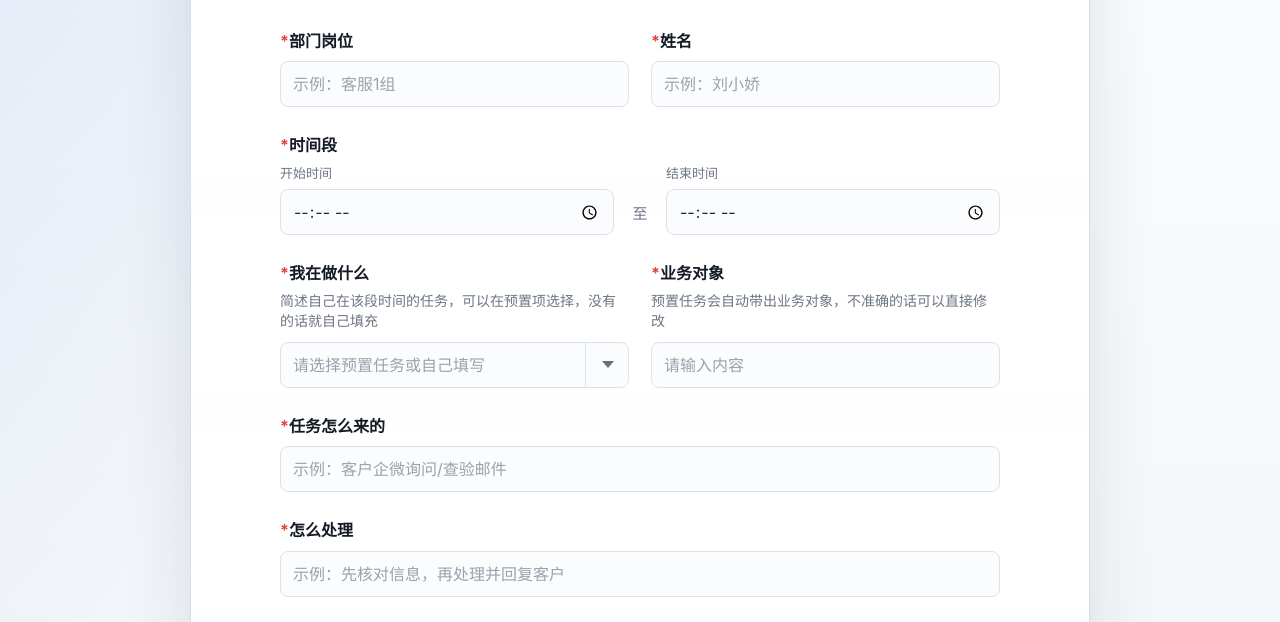
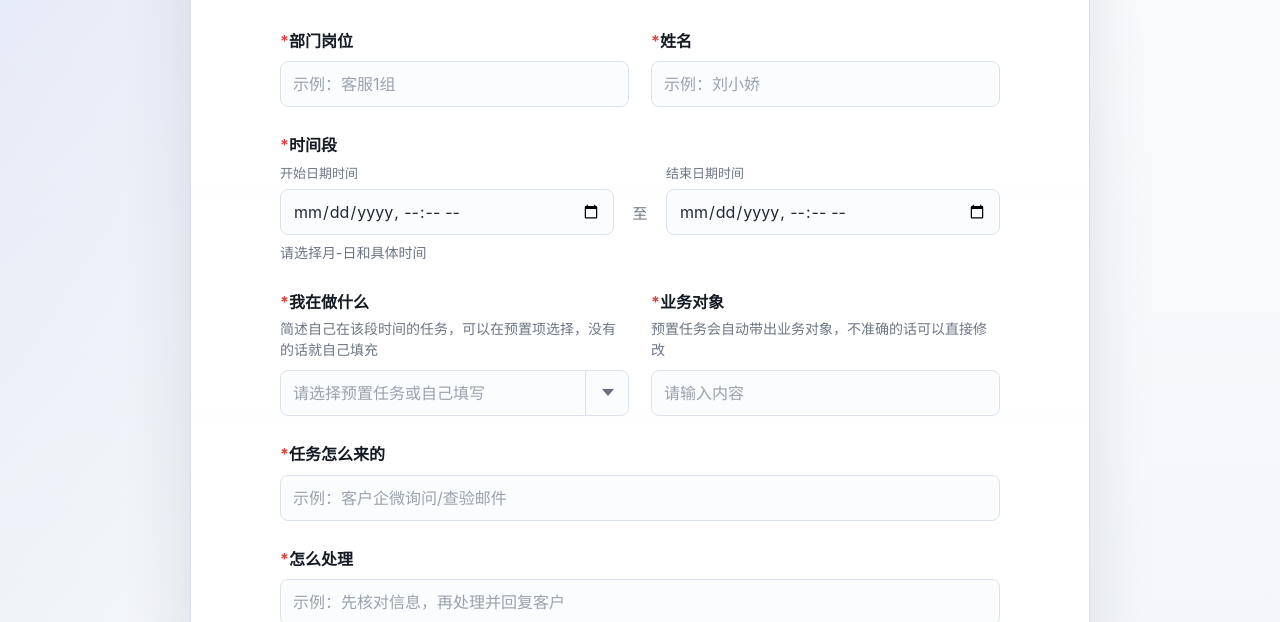
Before and after one commit to l2636573915-art/muqiao-hub, a plain HTML site: page index.html in a window 1280 px wide. Shown: the part 172-794 px from the top of the page. Drawn offline with Linux system fonts and the light colour scheme.

Commit message:
Add date to time range inputs

```diff
--- a/index.html
+++ b/index.html
@@ -30,15 +30,16 @@
           <label><span class="required">*</span>时间段</label>
           <div class="time-range">
             <div class="time-unit">
-              <span class="time-caption">开始时间</span>
-              <input id="startTime" name="startTime" type="time" required />
+              <span class="time-caption">开始日期时间</span>
+              <input id="startTime" name="startTime" type="datetime-local" required />
             </div>
             <div class="time-dash" aria-hidden="true">至</div>
             <div class="time-unit">
-              <span class="time-caption">结束时间</span>
-              <input id="endTime" name="endTime" type="time" required />
+              <span class="time-caption">结束日期时间</span>
+              <input id="endTime" name="endTime" type="datetime-local" required />
             </div>
           </div>
+          <p class="help" style="margin-top: 8px;">请选择月-日和具体时间</p>
         </div>
 
         <div class="paired-fields">
```
